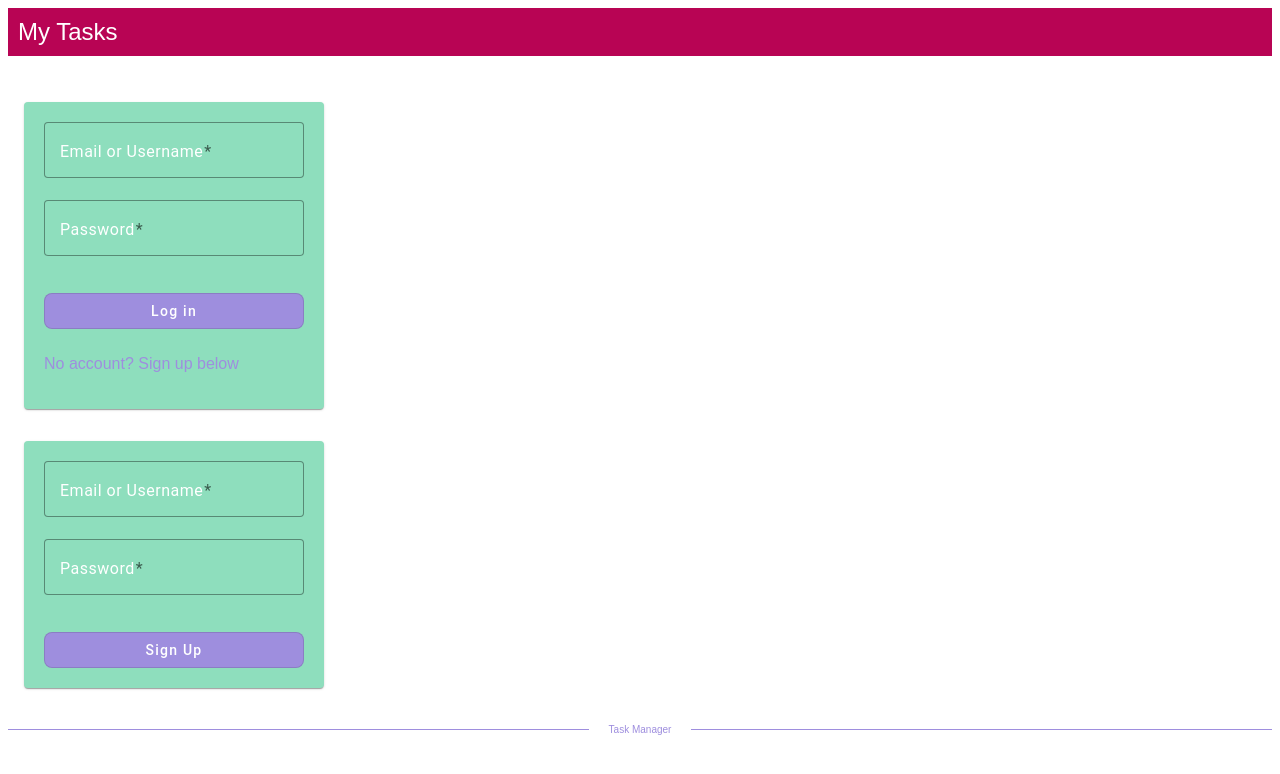
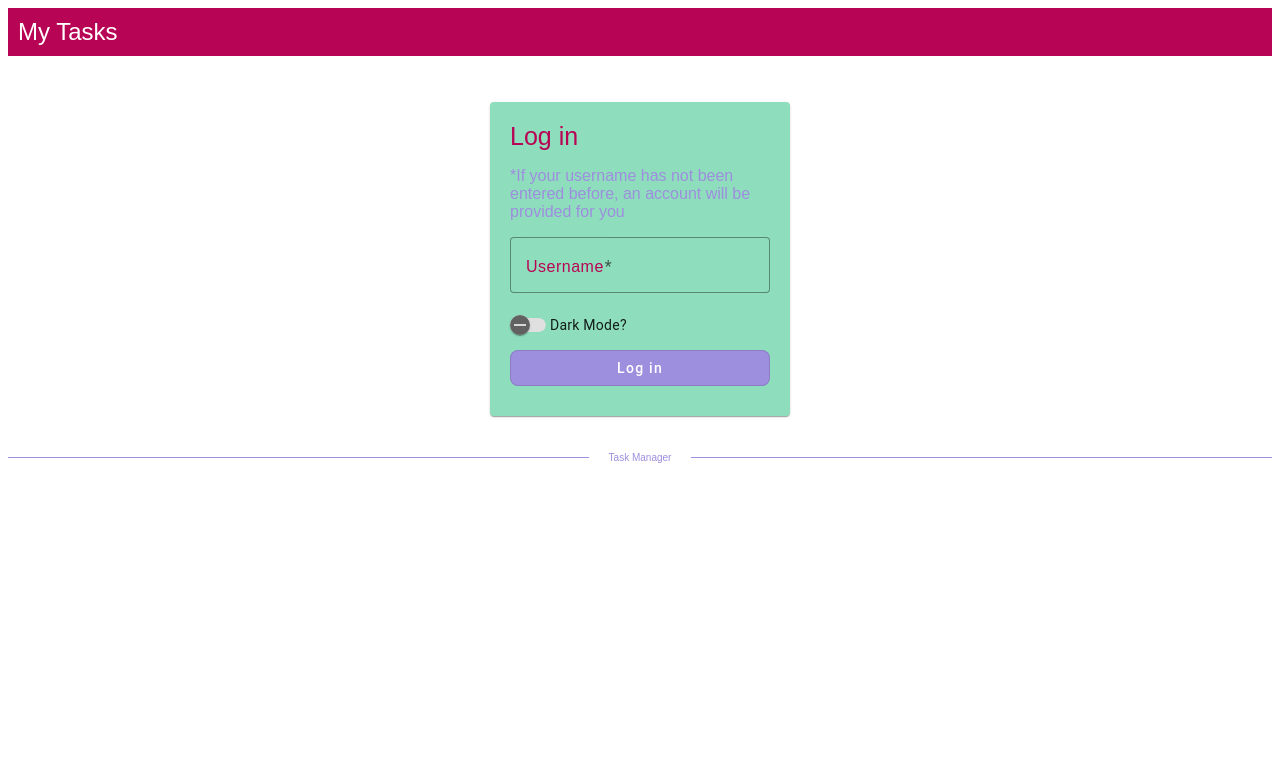
Before and after one commit to emmalynfoster/task-manager, an Angular app in the folder task-manager/: page / in a window 1280 px wide. Shown: the top 774 px of the page. Built offline with nearby package versions, Linux system fonts and the light colour scheme.

Commit message:
Create Add Task Button, New Login Page, Dark Mode Frontend Functionality (#33)
* Dark mode service and new login page and add task button

* change background color

```diff
--- /dev/null
+++ b/task-manager/src/app/app-dark-mode-service.ts
@@ -0,0 +1,12 @@
+import { Injectable } from '@angular/core';
+
+@Injectable({
+  providedIn: 'root'
+})
+export class DarkModeService {
+  isDarkMode: boolean = false;
+
+  toggleDarkMode() {
+    this.isDarkMode = !this.isDarkMode;
+  }
+}
--- a/task-manager/src/app/app.component.css
+++ b/task-manager/src/app/app.component.css
@@ -35,3 +35,7 @@ footer {
     font-size: 10px;
     font-family: OpenSans, sans-serif;
 }
+
+.dark-mode{
+    background-color: #383738 !important;
+}
--- a/task-manager/src/app/app.component.html
+++ b/task-manager/src/app/app.component.html
@@ -1,4 +1,4 @@
-
+<body [class.dark-mode]="darkModeService.isDarkMode">
 <div class="page-container">
 
     <div class="content-wrap"><router-outlet></router-outlet></div>
@@ -10,3 +10,4 @@
         </div>
     </footer>
 </div>
+</body>
--- a/task-manager/src/app/app.component.ts
+++ b/task-manager/src/app/app.component.ts
@@ -2,6 +2,7 @@ import { Component } from '@angular/core';
 import { TaskCardWidget } from './task-card/task-card.widget';
 import { CommonModule } from '@angular/common';
 import { RouterLink, RouterLinkActive, RouterOutlet } from '@angular/router';
+import { DarkModeService } from './app-dark-mode-service';
 
 @Component({
   selector: 'app-root',
@@ -12,4 +13,6 @@ import { RouterLink, RouterLinkActive, RouterOutlet } from '@angular/router';
 })
 export class AppComponent {
   title = 'task-manager';
+
+  constructor(public darkModeService: DarkModeService){}
 }
--- a/task-manager/src/app/home-page/home-page.component.css
+++ b/task-manager/src/app/home-page/home-page.component.css
@@ -25,7 +25,7 @@
     position: relative;
 }
 
-.reminders-widget {
+.reminders-container {
     position: absolute;
     top: 0;
     right: 0;
@@ -37,4 +37,11 @@ mat-label{
     font-family: OpenSans, sans-serif;
     color: #B80454;
     font-size: 20px;
+    margin-left: 5px;
 }
+
+button{
+    background-color: #8EDEBD;
+    color: white !important;
+    border: none;
+}
--- a/task-manager/src/app/home-page/home-page.component.html
+++ b/task-manager/src/app/home-page/home-page.component.html
@@ -22,5 +22,11 @@
         </div>
     </div>
 
-    <reminders-widget class="reminders-widget"></reminders-widget>
+    <div class="reminders-container">
+        <mat-card>
+            <button mat-stroked-button (click)="navigateToNewTask()"><strong>Add task</strong></button>
+        </mat-card>
+        <reminders-widget class="reminders-widget"></reminders-widget>
+    </div>
+
 </div>
--- a/task-manager/src/app/home-page/home-page.component.ts
+++ b/task-manager/src/app/home-page/home-page.component.ts
@@ -1,5 +1,5 @@
 import { Component } from '@angular/core';
-import { Route } from '@angular/router';
+import { Route, Router } from '@angular/router';
 import { TaskCardWidget } from '../task-card/task-card.widget';
 import { SharedModule } from '../shared.module';
 import { RemindersWidget } from '../reminders/reminders.widget';
@@ -18,10 +18,14 @@ export class HomePageComponent {
   public category3: number[];
 
 
-  constructor(){
+  constructor(private router: Router){
     this.category1 = [1,2,3,4,5,6];
     this.category2 = [1,2,3];
     this.category3 = [1,2,3];
   }
 
+  navigateToNewTask(){
+    this.router.navigate(['edit']);
+  }
+
 }
--- a/task-manager/src/app/login-page/login-page.component.css
+++ b/task-manager/src/app/login-page/login-page.component.css
@@ -17,9 +17,8 @@
     display: flex;
     width: 100%;
     height: 100%;
-    flex-direction: column;
     margin-top: 20px;
-    justify-content: flex-start;
+    justify-content: center;
 
 }
 
@@ -44,7 +43,8 @@ button:hover {
 
 
 mat-label{
-    color:white !important;
+    color:#B80454 !important;
+    font-family: OpenSans, sans-serif !important;
 }
 
 mat-card{
@@ -55,3 +55,7 @@ p{
     font-family: OpenSans, sans-serif;
     color: #9E8EDE;
 }
+
+.dark-mode{
+    background-color: black !important;
+}
--- a/task-manager/src/app/login-page/login-page.component.html
+++ b/task-manager/src/app/login-page/login-page.component.html
@@ -6,56 +6,20 @@
 
     <form [formGroup]="login_form">
         <mat-card>
+            <mat-label style="font-size: 25px;">Log in</mat-label>
+            <p>*If your username has not been entered before, an account will be provided for you</p>
             <mat-form-field
                 appearance="outline"
                 color="accent"
             >
-            <mat-label>Email or Username</mat-label>
+            <mat-label>Username</mat-label>
             <input
             matInput
             formControlName="login_username"
             name="login_username" />
             </mat-form-field>
-            <mat-form-field
-            appearance="outline"
-            color="accent"
-            >
-            <mat-label>Password</mat-label>
-            <input
-            matInput
-            formControlName="login_password"
-            name="login_password" />
-            </mat-form-field>
+            <mat-slide-toggle formControlName="dark_mode"  (change)="toggleDarkMode()">Dark Mode?</mat-slide-toggle>
             <button mat-stroked-button (click)="navigateToMyTasks()" type="submit" style="margin-bottom: 10px;">Log in</button>
-            <p>No account? Sign up below</p>
-        </mat-card>
-    </form>
-
-
-
-    <form [formGroup]="signup_form">
-        <mat-card>
-            <mat-form-field
-                appearance="outline"
-                color="accent"
-            >
-            <mat-label>Email or Username</mat-label>
-            <input
-            matInput
-            formControlName="signup_username"
-            name="signup_username" />
-            </mat-form-field>
-            <mat-form-field
-            appearance="outline"
-            color="accent"
-            >
-            <mat-label>Password</mat-label>
-            <input
-            matInput
-            formControlName="signup_password"
-            name="signup_password" />
-            </mat-form-field>
-            <button mat-stroked-button (click)="navigateToMyTasks()" type="submit">Sign Up</button>
         </mat-card>
     </form>
 
--- a/task-manager/src/app/login-page/login-page.component.ts
+++ b/task-manager/src/app/login-page/login-page.component.ts
@@ -2,6 +2,7 @@ import { Component } from '@angular/core';
 import { Route, Router } from '@angular/router';
 import { SharedModule } from '../shared.module';
 import { FormBuilder, FormControl, Validators, ReactiveFormsModule, Form } from '@angular/forms';
+import { DarkModeService } from '../app-dark-mode-service';
 
 @Component({
   selector: 'app-login-page',
@@ -13,23 +14,32 @@ import { FormBuilder, FormControl, Validators, ReactiveFormsModule, Form } from
 export class LoginPageComponent {
   public static Route: Route = {path: '', component: LoginPageComponent};
   login_username = new FormControl('', [Validators.required]);
-  login_password = new FormControl('', [Validators.required]);
-  signup_username = new FormControl('', [Validators.required]);
-  signup_password = new FormControl('', [Validators.required]);
+  dark_mode = new FormControl();
+
 
   public login_form=this.formBuilder.group({
     login_username: this.login_username,
-    login_password: this.login_password
+    dark_mode: this.dark_mode
   })
 
-  public signup_form=this.formBuilder.group({
-    signup_username: this.signup_username,
-    signup_password: this.signup_password
-  })
 
-  constructor(private router: Router, protected formBuilder: FormBuilder) { }
+  constructor(
+    private router: Router,
+    protected formBuilder: FormBuilder,
+    private darkModeService: DarkModeService)
+  {}
 
   navigateToMyTasks(): void {
     this.router.navigate(['tasks']);
   }
+
+  toggleDarkMode(): void {
+    console.log('Toggling dark mode...');
+    console.log('Dark mode value:', this.dark_mode.value);
+    if (this.dark_mode.value) {
+      this.darkModeService.toggleDarkMode();
+    } else {
+      this.darkModeService.toggleDarkMode();
+    }
+  }
 }
--- a/task-manager/src/app/reminders/reminders.widget.html
+++ b/task-manager/src/app/reminders/reminders.widget.html
@@ -1,5 +1,5 @@
 <mat-card>
-    <mat-label>Reminders</mat-label>
+    <mat-label><strong>Reminders</strong></mat-label>
     <div class="list">
         <mat-checkbox *ngFor="let reminder of reminders"  [(ngModel)]="reminder.checked">
             <p> {{ reminder.text }}</p>
--- a/task-manager/src/app/shared.module.ts
+++ b/task-manager/src/app/shared.module.ts
@@ -10,6 +10,7 @@ import { MatIconModule } from '@angular/material/icon';
 import { MatFormFieldModule } from '@angular/material/form-field';
 import { MatCardModule } from '@angular/material/card';
 import { MatOption } from '@angular/material/select';
+import { MatSlideToggleModule } from '@angular/material/slide-toggle';
 
 @NgModule({
   declarations: [],
@@ -24,6 +25,7 @@ import { MatOption } from '@angular/material/select';
     MatFormFieldModule,
     MatCardModule,
     MatOption,
+    MatSlideToggleModule,
     // Add other Angular Material modules as needed
   ],
   exports: [
@@ -37,6 +39,7 @@ import { MatOption } from '@angular/material/select';
     MatFormFieldModule,
     MatCardModule,
     MatOption,
+    MatSlideToggleModule,
     // Export other modules as needed
   ]
 })
```
